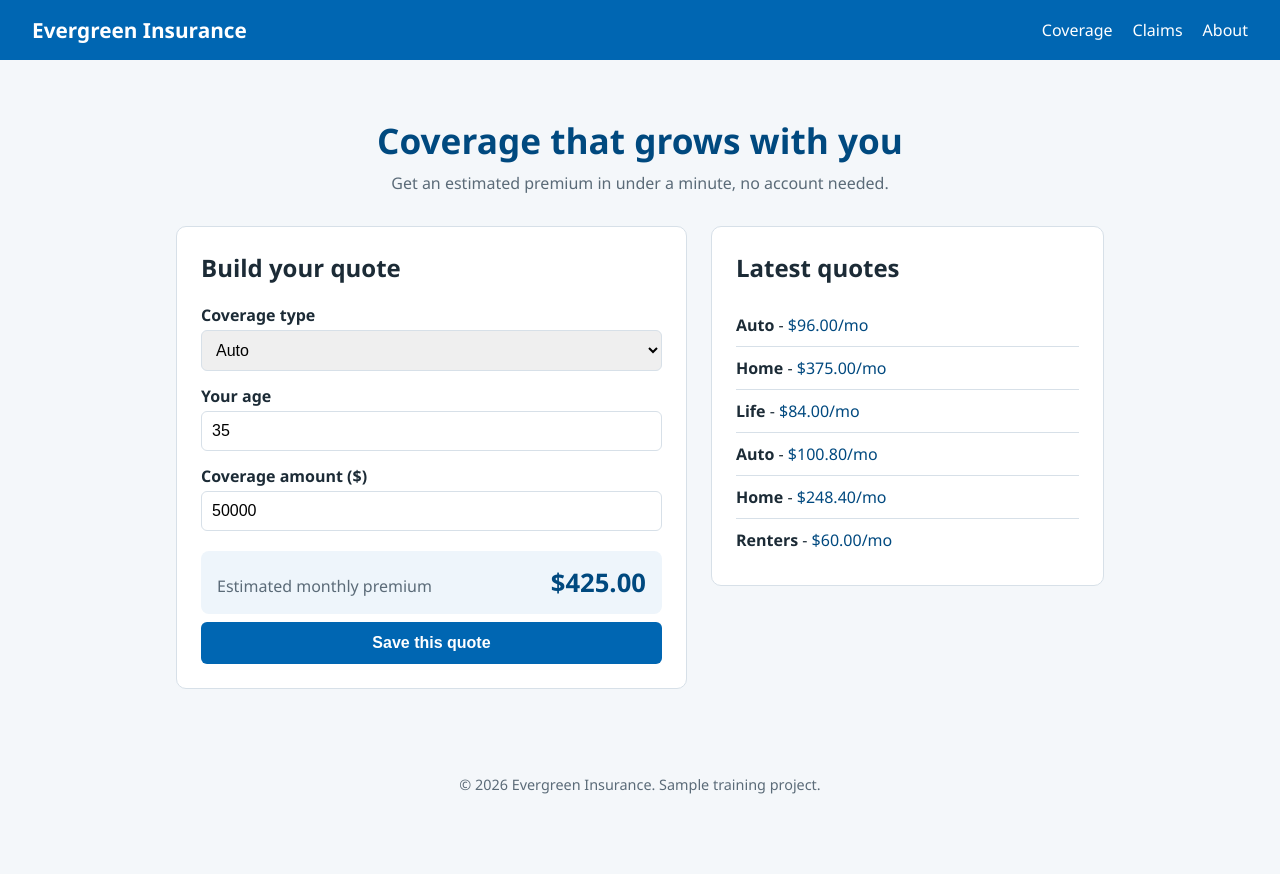
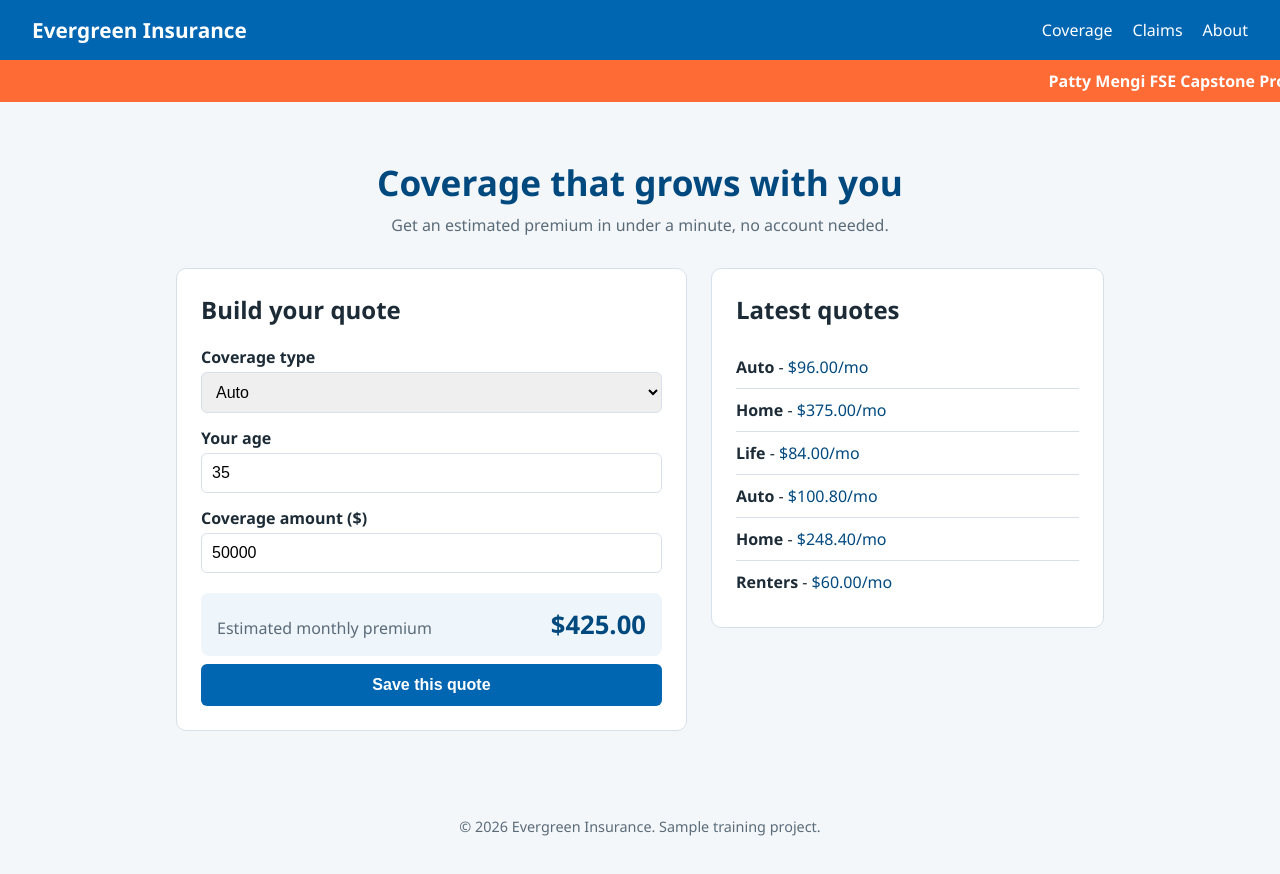
Before and after one commit to asc1-student09/evergreen-quote-react-delivery, a React (Vite) app: page / in a window 1280 px wide. Before the commit the page ends 833 px from the top, so only its background shows below. Built offline with nearby package versions, Linux system fonts and the light colour scheme; the HTML template or start-up script is replaced by a standard one.

Commit message:
Adjust banner speed and styling

```diff
--- a/src/App.tsx
+++ b/src/App.tsx
@@ -7,7 +7,6 @@ import QuoteForm from "./components/QuoteForm";
 import RecentQuotes from "./components/RecentQuotes";
 import { QuotesProvider } from "./context/QuotesContext";
 
-
 // The product title is configured through an environment variable, not code.
 // You set the real value in .env on Day 2. Watch the browser tab change.
 const APP_TITLE =
@@ -16,6 +15,7 @@ document.title = APP_TITLE;
 
 function App() {
   return (
+
     <QuotesProvider>
       <header className="site-header">
         <div className="brand">Evergreen Insurance</div>
@@ -25,6 +25,12 @@ function App() {
           <a href="#">About</a>
         </nav>
       </header>
+
+      <div className="rolling-banner">
+    <span>
+    Patty Mengi FSE Capstone Project | First CI/CD Pipeline Successfully Deployed | Added Renters Coverage | React | TypeScript | GitHub Actions | GitHub Pages
+    </span>
+</div>
 
       <main className="page">
         <section className="hero">
--- a/src/index.css
+++ b/src/index.css
@@ -175,6 +175,33 @@ body {
   padding: 24px 16px;
   font-size: 0.9rem;
 }
+/* Rolling Banner */
+
+.rolling-banner {
+  width: 100%;
+  overflow: hidden;
+  background-color: #ff6b35;
+  color: white;
+  font-weight: 700;
+  padding: 10px 0;
+  white-space: nowrap;
+}
+
+.rolling-banner span {
+  display: inline-block;
+  padding-left: 100%;
+  animation: scroll-banner 60s linear infinite;
+}
+
+@keyframes scroll-banner {
+  0% {
+    transform: translateX(0%);
+  }
+
+  100% {
+    transform: translateX(-100%);
+  }
+}
 
 @media (max-width: 720px) {
   .quote-form-section {
```
